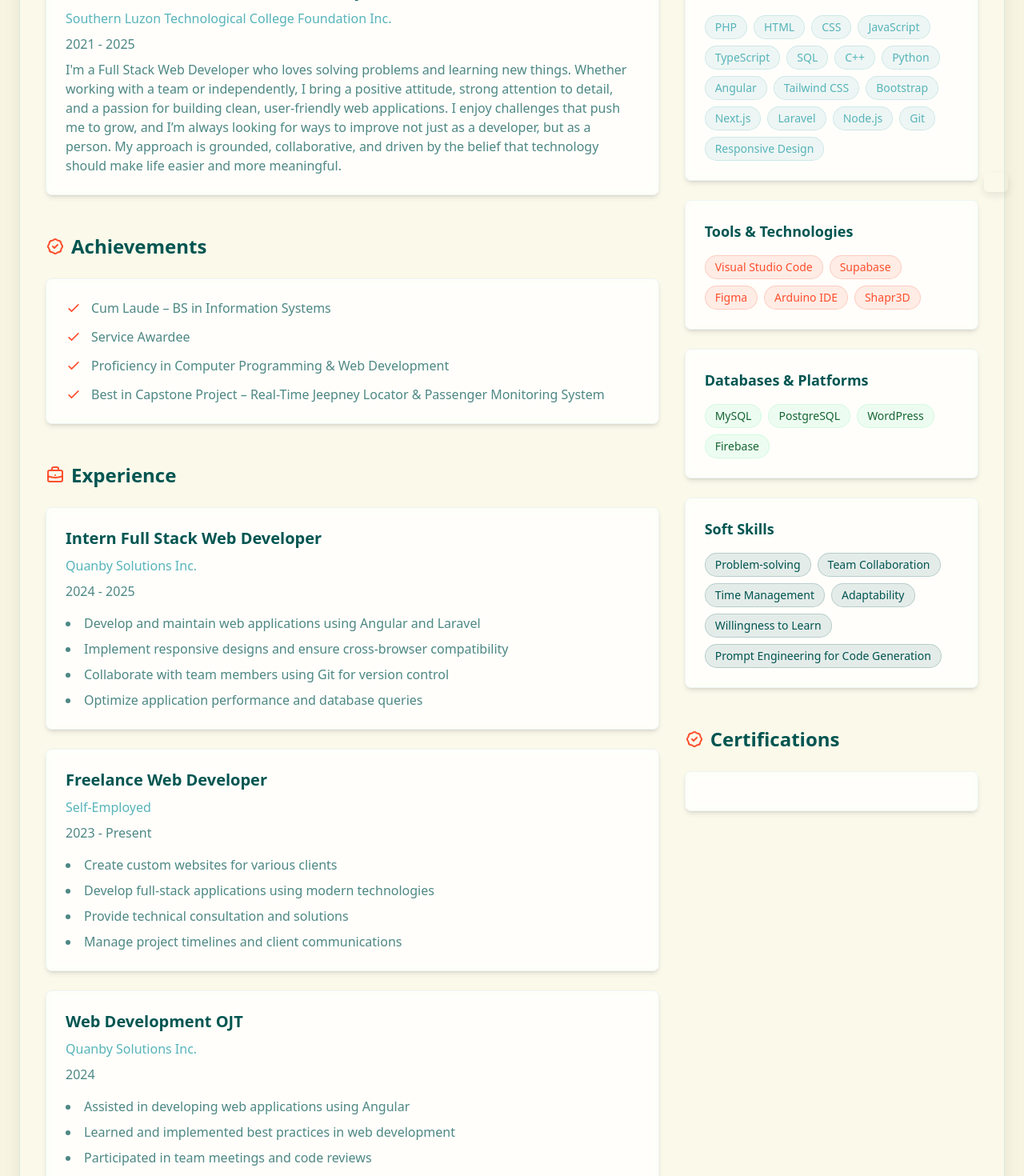
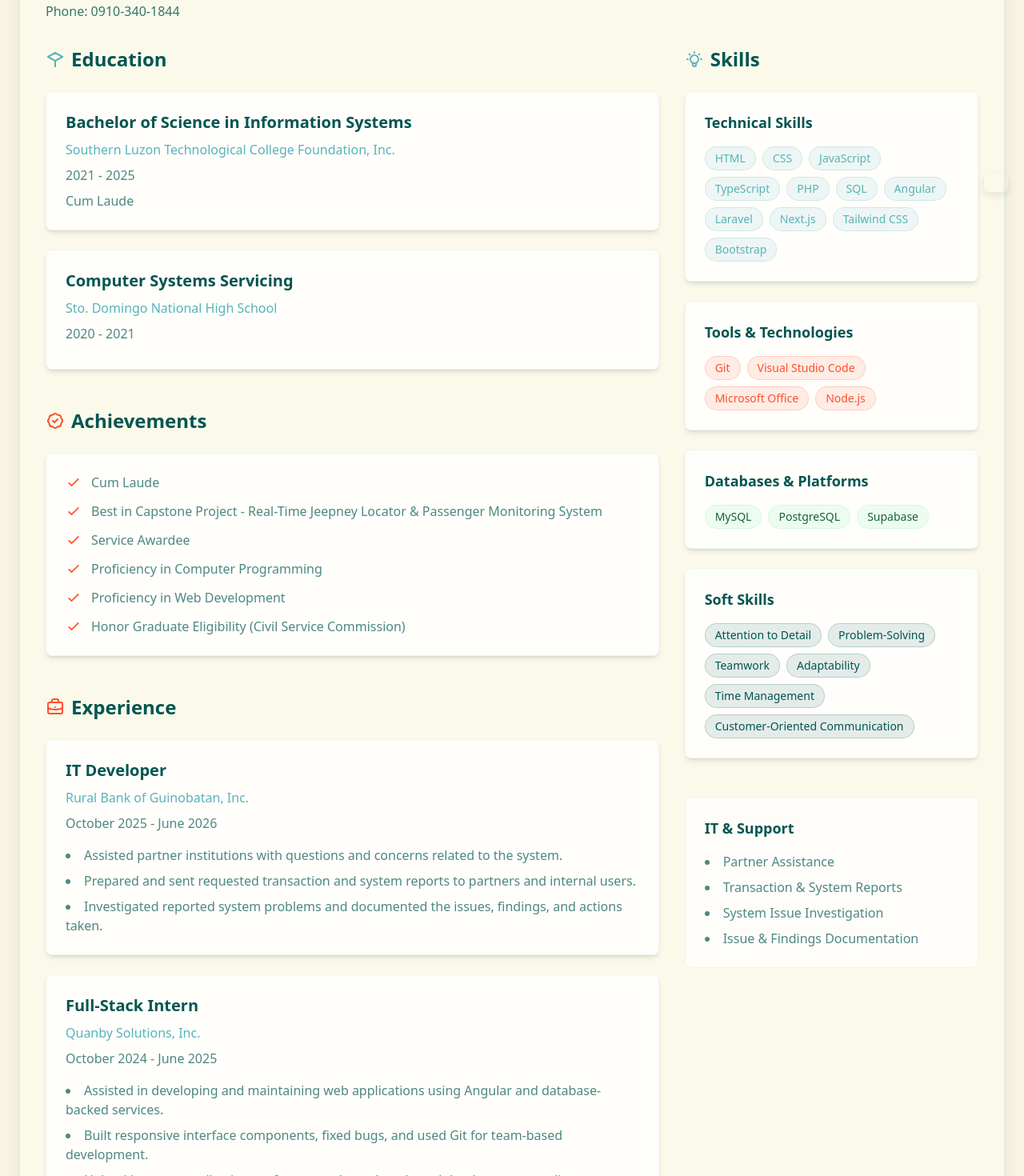
Before and after one commit to undiaxinus/portfolio, an Angular app: page /resume in a window 1280 px wide. Shown: the part 540-2010 px from the top of the page at 80% size. Built offline with nearby package versions, Linux system fonts and the light colour scheme.

Commit message:
updating details

```diff
--- a/src/app/components/about/about.component.html
+++ b/src/app/components/about/about.component.html
@@ -19,10 +19,10 @@
 
       <div class="lg:col-span-8 animate-fadeIn" style="animation-delay: 400ms">
         <h3 class="text-3xl font-bold text-[#015551] dark:text-[#FDFBEE] mb-6">
-          Information Systems Graduate &amp; Web Developer
+          {{profile.title}}
         </h3>
         <p class="text-lg text-[#015551]/80 dark:text-[#FDFBEE]/80 mb-8 leading-relaxed text-justify hyphens-auto">
-          I am an Information Systems graduate with hands-on experience in web development, IT support, database management, and internal business applications. I have worked with technologies such as Angular, Next.js, PHP, Laravel, MySQL, and Supabase through my work, internship, and personal projects. I have also assisted with system issues, reports, documentation, and application support. I am continuously learning and improving my technical skills, with a focus on creating simple, practical, and reliable solutions for real-world needs.
+          {{profile.summary}}
         </p>
 
         <div class="grid grid-cols-1 lg:grid-cols-2 gap-6">
@@ -30,8 +30,8 @@
                style="animation-delay: 600ms">
             <div class="flex flex-wrap justify-center lg:justify-start gap-3">
               <span class="px-4 py-2 rounded-full bg-[#57B4BA]/15 dark:bg-[#57B4BA]/25 text-[#015551] dark:text-[#FDFBEE] text-sm font-medium">Banking Systems</span>
-              <span class="px-4 py-2 rounded-full bg-[#57B4BA]/15 dark:bg-[#57B4BA]/25 text-[#015551] dark:text-[#FDFBEE] text-sm font-medium">Full Stack Development</span>
-              <span class="px-4 py-2 rounded-full bg-[#57B4BA]/15 dark:bg-[#57B4BA]/25 text-[#015551] dark:text-[#FDFBEE] text-sm font-medium">Database Optimization</span>
+              <span class="px-4 py-2 rounded-full bg-[#57B4BA]/15 dark:bg-[#57B4BA]/25 text-[#015551] dark:text-[#FDFBEE] text-sm font-medium">Web Development</span>
+              <span class="px-4 py-2 rounded-full bg-[#57B4BA]/15 dark:bg-[#57B4BA]/25 text-[#015551] dark:text-[#FDFBEE] text-sm font-medium">Databases &amp; Troubleshooting</span>
               <span class="px-4 py-2 rounded-full bg-[#57B4BA]/15 dark:bg-[#57B4BA]/25 text-[#015551] dark:text-[#FDFBEE] text-sm font-medium">Reporting &amp; Internal Tools</span>
               <span class="px-4 py-2 rounded-full bg-[#57B4BA]/15 dark:bg-[#57B4BA]/25 text-[#015551] dark:text-[#FDFBEE] text-sm font-medium">Application Support</span>
             </div>
@@ -41,9 +41,11 @@
                style="animation-delay: 700ms">
             <h4 class="text-lg font-semibold text-[#015551] dark:text-[#FDFBEE] mb-4">Education</h4>
             <ul class="space-y-3 text-[#015551]/70 dark:text-[#FDFBEE]/70 text-sm">
-              <li class="border-l-2 border-[#57B4BA] pl-3 hover:translate-x-2 transition-transform duration-300">Bachelor of Science in Information Systems</li>
-              <li class="border-l-2 border-[#57B4BA] pl-3 hover:translate-x-2 transition-transform duration-300">Southern Luzon Technological College Foundation, Inc.</li>
-              <li class="border-l-2 border-[#57B4BA] pl-3 hover:translate-x-2 transition-transform duration-300">Web Development & Systems Integration</li>
+              <li *ngFor="let edu of education" class="border-l-2 border-[#57B4BA] pl-3">
+                <p class="font-semibold">{{edu.degree}}</p>
+                <p>{{edu.school}}</p>
+                <p>{{edu.year}}<span *ngIf="edu.description"> · {{edu.description}}</span></p>
+              </li>
             </ul>
           </div>
 
@@ -63,7 +65,7 @@
 
     <!-- Skills Section -->
     <div class="mb-20">
-      <h3 class="text-3xl font-bold text-center text-[#015551] dark:text-[#FDFBEE] mb-12 animate-fadeIn" style="animation-delay: 1000ms">Technical Skills</h3>
+      <h3 class="text-3xl font-bold text-center text-[#015551] dark:text-[#FDFBEE] mb-12 animate-fadeIn" style="animation-delay: 1000ms">Relevant Skills</h3>
 
       <div class="grid grid-cols-1 md:grid-cols-2 gap-8">
         <div class="bg-white/70 dark:bg-[#015551]/80 p-8 rounded-2xl shadow-md backdrop-blur-sm border border-[#57B4BA]/10 hover:border-[#57B4BA] transition-all duration-300 hover:-translate-y-1 hover:shadow-xl animate-fadeIn"
@@ -116,6 +118,13 @@
           </div>
         </div>
       </div>
+    </div>
+
+    <div class="mb-20">
+      <h3 class="text-3xl font-bold text-center text-[#015551] dark:text-[#FDFBEE] mb-8">IT &amp; Support</h3>
+      <ul class="flex flex-wrap justify-center gap-3 text-[#015551] dark:text-[#FDFBEE]">
+        <li *ngFor="let skill of skills.support" class="px-4 py-2 rounded-full bg-[#57B4BA]/15">{{skill}}</li>
+      </ul>
     </div>
 
     <!-- Experience Timeline -->
--- a/src/app/components/about/about.component.ts
+++ b/src/app/components/about/about.component.ts
@@ -1,5 +1,6 @@
 import { Component } from '@angular/core';
 import { CommonModule } from '@angular/common';
+import { profile, skills, education, experiences } from '../../data/profile';
 
 interface Experience {
   year: string;
@@ -19,45 +20,16 @@ interface Experience {
 export class AboutComponent {
   showCertificateModal = false;
 
-  skills = {
-    languages: ['PHP', 'HTML', 'CSS', 'JavaScript', 'TypeScript', 'SQL', 'Python (basic)'],
-    frameworks: ['Angular', 'Next.js', 'Laravel', 'Tailwind CSS', 'Bootstrap'],
-    tools: ['Git', 'Node.js', 'Visual Studio Code', 'Supabase'],
-    databases: ['MySQL', 'PostgreSQL', 'WordPress', 'Firebase (basic)'],
-    softSkills: [
-      'Problem-Solving',
-      'Team Collaboration',
-      'Time Management',
-      'Adaptability',
-      'Willingness to Learn',
-      'Communication'
-    ]
-  };
-
-  experiences: Experience[] = [
-    {
-      year: 'October 2025 - June 2026',
-      title: 'IT Developer',
-      company: 'Rural Bank of Guinubatan Inc.',
-      description:
-        'Developed, maintained, and supported banking-related applications and internal systems. Managed databases, optimized SQL queries, investigated incidents, and resolved system and application issues to improve reliability. Assisted in software deployment, testing, and maintenance of system enhancements.',
-      image: '../../assets/Rural-Bank-of-Guinobatan.jpg'
-    },
-    {
-      year: '2023 - August 2025',
-      title: 'Freelance Web Developer',
-      company: 'Self-Employed',
-      description: 'Designed and developed responsive websites and custom web applications for multiple clients. Built full-stack solutions using Angular, PHP, Tailwind CSS, and Supabase while handling frontend development, backend logic, database integration, and performance optimization. Used AI-assisted coding tools to reduce development time while maintaining clean and efficient code.',
-      image: '../../assets/jamz.png'
-    },
-    {
-      year: 'July 2024 - June 2025',
-      title: 'Full Stack Web Developer (OJT & Internship)',
-      company: 'Quanby Solutions Inc.',
-      description: 'Developed and maintained web applications using Angular, Supabase, and modern web technologies. Built responsive user interfaces, ensured cross-browser compatibility, collaborated with the team using Git, and contributed to code reviews and continuous improvements. Improved database performance and application efficiency through query optimization and system enhancements.',
-      image: '../../assets/qb.jpg'
-    }
-  ];
+  profile = profile;
+  skills = skills;
+  education = education;
+  experiences: Experience[] = experiences.map(exp => ({
+    year: exp.period,
+    title: exp.position,
+    company: exp.company,
+    description: exp.responsibilities.join(' '),
+    image: exp.image
+  }));
 
   openCertificateModal(): void {
     this.showCertificateModal = true;
--- a/src/app/components/portfolio/portfolio.component.ts
+++ b/src/app/components/portfolio/portfolio.component.ts
@@ -54,15 +54,15 @@ export class PortfolioComponent {
     },
     {
       name: 'Marino World Website',
-      description: 'Built a content-driven platform for maritime news, digital magazine access, and industry updates using Next.js, Prisma, and Supabase. The project supports content management and delivers a responsive experience for readers and administrators.',
+      description: 'Internship project supporting a maritime content platform using Next.js, Prisma, and Supabase.',
       technologies: ['Next.js', 'TypeScript', 'Tailwind CSS', 'Supabase', 'Prisma'],
       image: 'assets/photos/marinoworld.png',
       demo: 'https://themarinoworld.com/dashboard'
     },
     {
       name: 'Real-Time Jeepney Locator & Passenger Monitoring System',
-      description: 'Developed a real-time tracking and passenger monitoring system for public transportation using PHP, JavaScript, and C++. The project combines location tracking and passenger data monitoring to support transport visibility and operational insights.',
-      technologies: ['HTML', 'CSS', 'JavaScript', 'PHP', 'MIT App Inventor'],
+      description: 'Capstone project using PHP, JavaScript, C++, GPS/IoT components, and real-time data for jeepney location tracking and passenger monitoring. Recognized as Best in Capstone Project.',
+      technologies: ['PHP', 'JavaScript', 'C++', 'GPS', 'IoT', 'Real-Time Data'],
       image: 'assets/photos/jeepfinder.png',
       demo: 'https://peachpuff-donkey-807602.hostingersite.com'
     },
@@ -99,8 +99,8 @@ export class PortfolioComponent {
     // },
     {
       name: 'RFQ Business Permit Document Management System',
-      description: '[CONFIDENTIAL PROJECT] Developed an Angular and Supabase-based system for document submission, status tracking, and approval workflows. Due to confidentiality agreements, detailed information and demo access are restricted.',
-      technologies: ['Angular', 'TypeScript', 'Supabase', 'Node.js'],
+      description: '[CONFIDENTIAL PROJECT] Assisted with an Angular and Supabase system for document submission, status tracking, and approval workflows. Detailed information and demo access are restricted.',
+      technologies: ['Angular', 'Supabase'],
       image: 'assets/photos/bpdm.png',
       demo: null,
       isConfidential: true
--- a/src/app/components/resume/resume.component.html
+++ b/src/app/components/resume/resume.component.html
@@ -19,31 +19,36 @@
     <div id="resume-content" class="bg-[#FDFBEE]/70 dark:bg-[#01423F] rounded-lg shadow-xl p-8 backdrop-blur-sm border border-[#57B4BA]/20">
       <!-- Personal Information Header -->
       <div class="text-center mb-12 pb-8 border-b border-[#57B4BA]/20">
-        <h1 class="text-4xl font-bold text-[#015551] dark:text-[#FDFBEE] mb-2">Jamille B. Añonuevo</h1>
-        <h2 class="text-xl text-[#57B4BA] dark:text-[#57B4BA] mb-4">Full Stack Web Developer</h2>
+        <h1 class="text-4xl font-bold text-[#015551] dark:text-[#FDFBEE] mb-2">{{profile.name}}</h1>
+        <h2 class="text-xl text-[#57B4BA] dark:text-[#57B4BA] mb-4">{{profile.title}}</h2>
         <div class="flex flex-wrap justify-center gap-4 text-[#015551]/70 dark:text-[#FDFBEE]/70">
           <div class="flex items-center">
             <svg class="w-4 h-4 mr-2" fill="none" stroke="currentColor" viewBox="0 0 24 24">
               <path stroke-linecap="round" stroke-linejoin="round" stroke-width="2" d="M3 8l7.89 4.26a2 2 0 002.22 0L21 8M5 19h14a2 2 0 002-2V7a2 2 0 00-2-2H5a2 2 0 00-2 2v10a2 2 0 002 2z"/>
             </svg>
-            anonuevojamille&#64;gmail.com
+            {{profile.email}}
           </div>
           <div class="flex items-center">
             <svg class="w-4 h-4 mr-2" fill="none" stroke="currentColor" viewBox="0 0 24 24">
               <path stroke-linecap="round" stroke-linejoin="round" stroke-width="2" d="M21 12a9 9 0 01-9 9m9-9a9 9 0 00-9-9m9 9H3m9 9v-9m0-9v9m0 9c-5 0-9-4-9-9s4-9 9-9"/>
             </svg>
-            https://hcktips-389f6.web.app
+            {{profile.website}}
           </div>
           <div class="flex items-center">
             <svg class="w-4 h-4 mr-2" fill="none" stroke="currentColor" viewBox="0 0 24 24">
               <path stroke-linecap="round" stroke-linejoin="round" stroke-width="2" d="M17.657 16.657L13.414 20.9a1.998 1.998 0 01-2.827 0l-4.244-4.243a8 8 0 1111.314 0z"/>
               <path stroke-linecap="round" stroke-linejoin="round" stroke-width="2" d="M15 11a3 3 0 11-6 0 3 3 0 016 0z"/>
             </svg>
-            P1, Fidel Surtida, Sto. Domingo, Albay
+            {{profile.location}}
           </div>
         </div>
       </div>
 
+      <div class="mb-8 text-[#015551]/80 dark:text-[#FDFBEE]/80">
+        <h3 class="text-2xl font-bold mb-4">Professional Profile</h3>
+        <p>{{profile.summary}}</p>
+        <p class="mt-3">Phone: {{profile.phone}}</p>
+      </div>
       <div class="grid grid-cols-1 lg:grid-cols-3 gap-8">
         <!-- Left Column -->
         <div class="lg:col-span-2 space-y-12">
@@ -170,24 +175,11 @@
             </div>
           </div>
 
-          <!-- Certifications -->
-          <div>
-            <h3 class="text-2xl font-bold text-[#015551] dark:text-[#FDFBEE] mb-6 flex items-center">
-              <svg class="w-6 h-6 mr-2 text-[#FE4F2D]" fill="none" stroke="currentColor" viewBox="0 0 24 24">
-                <path stroke-linecap="round" stroke-linejoin="round" stroke-width="2" d="M9 12l2 2 4-4M7.835 4.697a3.42 3.42 0 001.946-.806 3.42 3.42 0 014.438 0 3.42 3.42 0 001.946.806 3.42 3.42 0 013.138 3.138 3.42 3.42 0 00.806 1.946 3.42 3.42 0 010 4.438 3.42 3.42 0 00-.806 1.946 3.42 3.42 0 01-3.138 3.138 3.42 3.42 0 00-1.946.806 3.42 3.42 0 01-4.438 0 3.42 3.42 0 00-1.946-.806 3.42 3.42 0 01-3.138-3.138 3.42 3.42 0 00-.806-1.946 3.42 3.42 0 010-4.438 3.42 3.42 0 00.806-1.946 3.42 3.42 0 013.138-3.138z"/>
-              </svg>
-              Certifications
-            </h3>
-            <div class="bg-white/70 dark:bg-[#015551]/80 rounded-lg p-6 shadow-md backdrop-blur-sm border border-[#57B4BA]/10">
-              <div class="space-y-4">
-                <!-- <div *ngFor="let cert of certifications"
-                     class="border-b border-[#57B4BA]/20 dark:border-[#57B4BA]/30 last:border-0 pb-4 last:pb-0">
-                  <h4 class="font-semibold text-[#015551] dark:text-[#FDFBEE]">{{cert.name}}</h4>
-                  <p class="text-[#57B4BA] dark:text-[#57B4BA]">{{cert.issuer}}</p>
-                  <p class="text-[#015551]/70 dark:text-[#FDFBEE]/70 text-sm">{{cert.date}}</p>
-                </div> -->
-              </div>
-            </div>
+          <div class="bg-white/70 dark:bg-[#015551]/80 rounded-lg p-6 border border-[#57B4BA]/10">
+            <h3 class="text-lg font-semibold text-[#015551] dark:text-[#FDFBEE] mb-4">IT &amp; Support</h3>
+            <ul class="list-disc list-inside space-y-2 text-[#015551]/70 dark:text-[#FDFBEE]/70">
+              <li *ngFor="let skill of skills.support">{{skill}}</li>
+            </ul>
           </div>
         </div>
       </div>
--- a/src/app/components/resume/resume.component.ts
+++ b/src/app/components/resume/resume.component.ts
@@ -2,6 +2,7 @@ import { Component } from '@angular/core';
 import { CommonModule } from '@angular/common';
 import html2canvas from 'html2canvas';
 import jsPDF from 'jspdf';
+import { profile, education, experiences, achievements, skills } from '../../data/profile';
 
 @Component({
   selector: 'app-resume',
@@ -11,88 +12,17 @@ import jsPDF from 'jspdf';
   styleUrl: './resume.component.css'
 })
 export class ResumeComponent {
-  education = [
-    {
-      degree: 'Bachelor of Science in Information System',
-      school: 'Southern Luzon Technological College Foundation Inc.',
-      year: '2021 - 2025',
-      description: "I'm a Full Stack Web Developer who loves solving problems and learning new things. Whether working with a team or independently, I bring a positive attitude, strong attention to detail, and a passion for building clean, user-friendly web applications. I enjoy challenges that push me to grow, and I’m always looking for ways to improve not just as a developer, but as a person. My approach is grounded, collaborative, and driven by the belief that technology should make life easier and more meaningful."
-    }
-  ];
-
-  experience = [
-    {
-      position: 'Intern Full Stack Web Developer',
-      company: 'Quanby Solutions Inc.',
-      period: '2024 - 2025',
-      responsibilities: [
-        'Develop and maintain web applications using Angular and Laravel',
-        'Implement responsive designs and ensure cross-browser compatibility',
-        'Collaborate with team members using Git for version control',
-        'Optimize application performance and database queries'
-      ]
-    },
-    {
-      position: 'Freelance Web Developer',
-      company: 'Self-Employed',
-      period: '2023 - Present',
-      responsibilities: [
-        'Create custom websites for various clients',
-        'Develop full-stack applications using modern technologies',
-        'Provide technical consultation and solutions',
-        'Manage project timelines and client communications'
-      ]
-    },
-    {
-      position: 'Web Development OJT',
-      company: 'Quanby Solutions Inc.',
-      period: '2024',
-      responsibilities: [
-        'Assisted in developing web applications using Angular',
-        'Learned and implemented best practices in web development',
-        'Participated in team meetings and code reviews',
-        'Gained hands-on experience with full-stack development'
-      ]
-    }
-  ];
-
-  achievements = [
-    'Cum Laude – BS in Information Systems',
-    'Service Awardee',
-    'Proficiency in Computer Programming & Web Development',
-    'Best in Capstone Project – Real-Time Jeepney Locator & Passenger Monitoring System'
-  ];
-
+  profile = profile;
+  education = education;
+  experience = experiences;
+  achievements = achievements;
   skills = {
-    technical: [
-      'PHP', 'HTML', 'CSS', 'JavaScript', 'TypeScript', 'SQL',
-      'C++', 'Python', 'Angular', 'Tailwind CSS', 'Bootstrap',
-      'Next.js', 'Laravel', 'Node.js', 'Git', 'Responsive Design'
-    ],
-    tools: [
-      'Visual Studio Code', 'Supabase', 'Figma', 'Arduino IDE', 'Shapr3D'
-    ],
-    databases: [
-      'MySQL', 'PostgreSQL', 'WordPress', 'Firebase'
-    ],
-    soft: [
-      'Problem-solving', 'Team Collaboration', 'Time Management',
-      'Adaptability', 'Willingness to Learn', 'Prompt Engineering for Code Generation'
-    ]
+    technical: [...skills.languages, ...skills.frameworks],
+    tools: skills.tools,
+    databases: skills.databases,
+    support: skills.support,
+    soft: skills.softSkills
   };
-
-  // certifications = [
-  //   {
-  //     name: 'Angular Development',
-  //     issuer: 'Udemy',
-  //     date: '2023'
-  //   },
-  //   {
-  //     name: 'Web Development Bootcamp',
-  //     issuer: 'Coursera',
-  //     date: '2023'
-  //   }
-  // ];
 
   async downloadPDF() {
     // Get the element
--- /dev/null
+++ b/src/app/data/profile.ts
@@ -0,0 +1,82 @@
+// Shared profile details transcribed from the 2026 resume.
+export const profile = {
+  name: 'Jamille B. Añonuevo',
+  title: 'Information Systems Graduate | IT Developer',
+  location: 'Sto. Domingo, Albay',
+  email: 'anonuevojamille@gmail.com',
+  phone: '0910-340-1844',
+  website: 'https://jamz-anonuevo.vercel.app',
+  summary: 'A dedicated and hardworking Information Systems graduate with experience in IT support, web development, databases, and software troubleshooting. Open to learning new roles and challenges, adaptable to team and company needs, and committed to delivering accurate work.'
+};
+
+export const skills = {
+  languages: ['HTML', 'CSS', 'JavaScript', 'TypeScript', 'PHP', 'SQL'],
+  frameworks: ['Angular', 'Laravel', 'Next.js', 'Tailwind CSS', 'Bootstrap'],
+  tools: ['Git', 'Visual Studio Code', 'Microsoft Office', 'Node.js'],
+  databases: ['MySQL', 'PostgreSQL', 'Supabase'],
+  support: ['Partner Assistance', 'Transaction & System Reports', 'System Issue Investigation', 'Issue & Findings Documentation'],
+  softSkills: ['Attention to Detail', 'Problem-Solving', 'Teamwork', 'Adaptability', 'Time Management', 'Customer-Oriented Communication']
+};
+
+export const education = [
+  {
+    degree: 'Bachelor of Science in Information Systems',
+    school: 'Southern Luzon Technological College Foundation, Inc.',
+    year: '2021 - 2025',
+    description: 'Cum Laude'
+  },
+  {
+    degree: 'Computer Systems Servicing',
+    school: 'Sto. Domingo National High School',
+    year: '2020 - 2021',
+    description: ''
+  }
+];
+
+export const experiences = [
+  {
+    period: 'October 2025 - June 2026',
+    position: 'IT Developer',
+    company: 'Rural Bank of Guinobatan, Inc.',
+    image: 'assets/Rural-Bank-of-Guinobatan.jpg',
+    responsibilities: [
+      'Assisted partner institutions with questions and concerns related to the system.',
+      'Prepared and sent requested transaction and system reports to partners and internal users.',
+      'Investigated reported system problems and documented the issues, findings, and actions taken.'
+    ]
+  },
+  {
+    period: 'October 2024 - June 2025',
+    position: 'Full-Stack Intern',
+    company: 'Quanby Solutions, Inc.',
+    image: 'assets/qb.jpg',
+    responsibilities: [
+      'Assisted in developing and maintaining web applications using Angular and database-backed services.',
+      'Built responsive interface components, fixed bugs, and used Git for team-based development.',
+      'Helped improve application performance through code and database-query adjustments.'
+    ]
+  },
+  {
+    period: 'July 2024 - October 2024',
+    position: 'Web Development OJT',
+    company: 'Quanby Solutions, Inc.',
+    image: 'assets/qb.jpg',
+    responsibilities: ['Completed supervised web-development tasks, interface updates, testing, and technical documentation.']
+  },
+  {
+    period: '2023 - August 2025',
+    position: 'Freelance Web Developer',
+    company: 'Project-based',
+    image: 'assets/jamz.png',
+    responsibilities: ['Created small websites and school/client systems, including frontend pages, forms, and database features.']
+  }
+];
+
+export const achievements = [
+  'Cum Laude',
+  'Best in Capstone Project - Real-Time Jeepney Locator & Passenger Monitoring System',
+  'Service Awardee',
+  'Proficiency in Computer Programming',
+  'Proficiency in Web Development',
+  'Honor Graduate Eligibility (Civil Service Commission)'
+];
```
Also changed, not shown: src/app/components/contact/contact.component.ts (+4 -3 lines), src/app/components/hero/hero.component.ts (+3 -4 lines).
